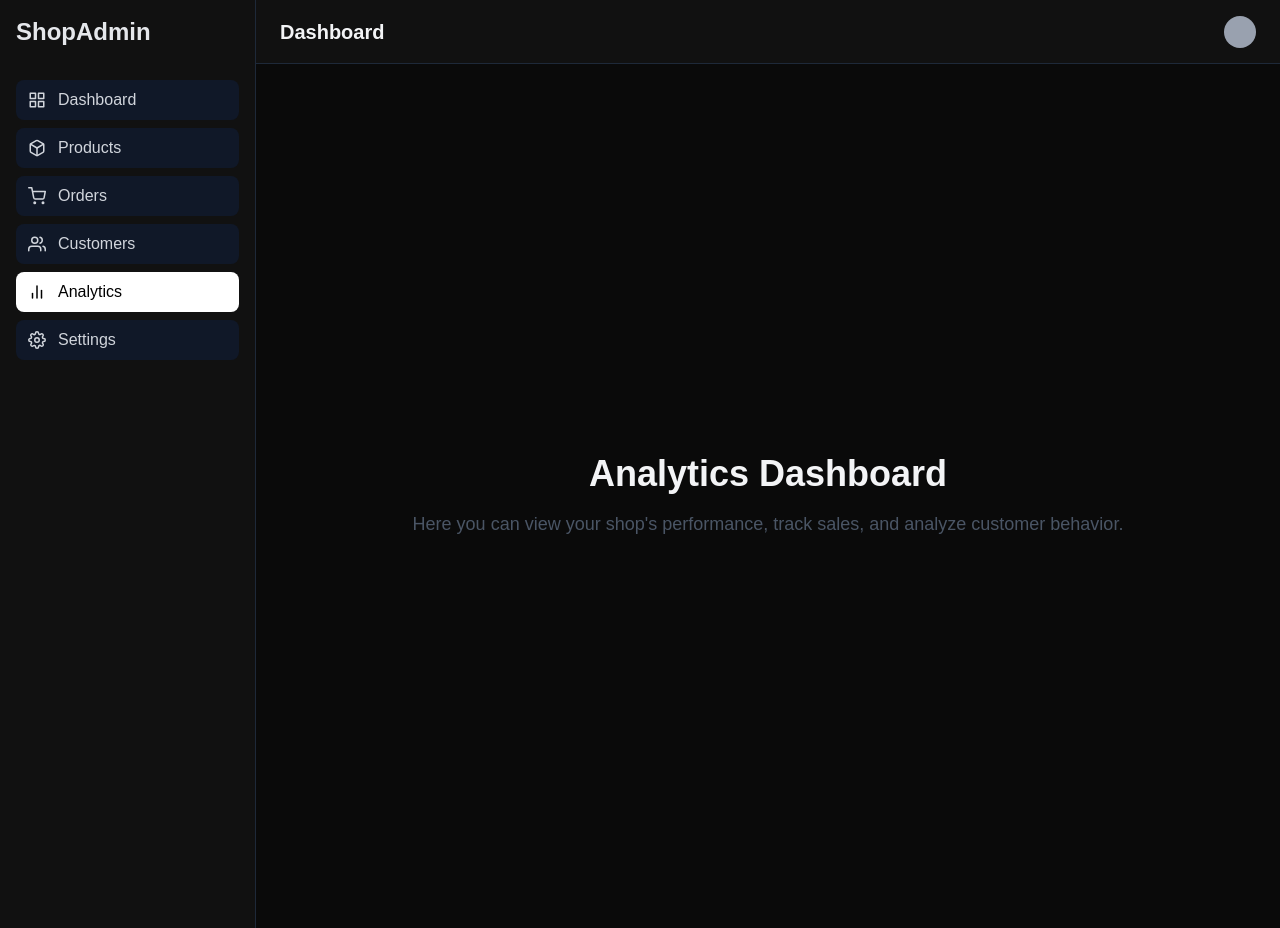
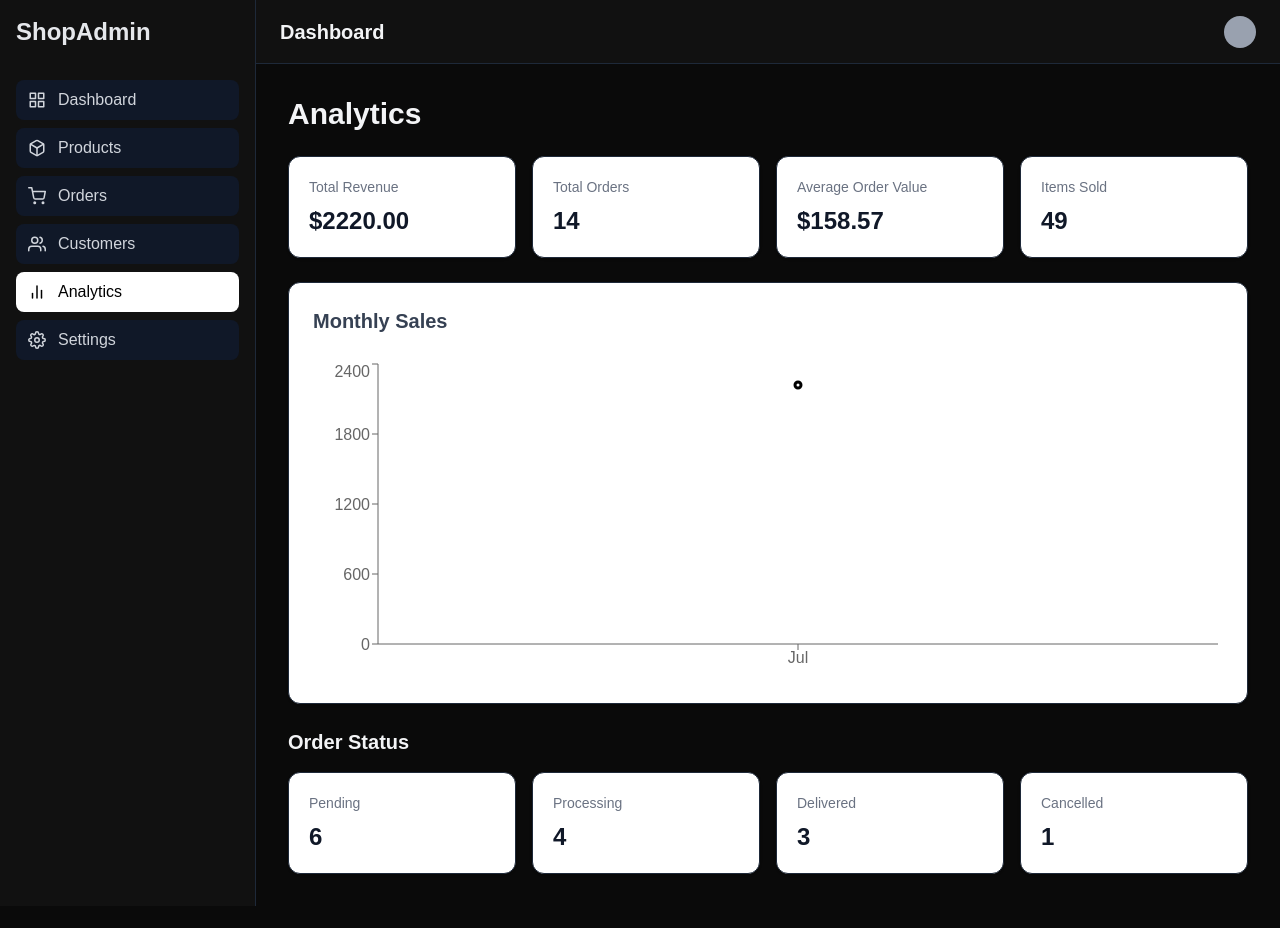
Before and after one commit to kenny-4111/shopadmin, a Next.js app: page /analytics in a window 1280 px wide. After the commit the page ends 906 px from the top, so only its background shows below. Built offline with nearby package versions, Linux system fonts and the light colour scheme.

Commit message:
feat: add analytics page

```diff
--- a/app/(admin)/analytics/page.tsx
+++ b/app/(admin)/analytics/page.tsx
@@ -1,11 +1,87 @@
+import { initialOrders } from "@/data/orders";
+import AnalyticsCard from "@/components/analytics/AnalyticsCard";
+import SalesChart from "@/components/charts/SalesCharts";
+import StatusCard from "@/components/analytics/StatusCard";
+
 export default function AnalyticsPage() {
+  const totalRevenue = initialOrders.reduce(
+    (total, order) => total + order.total,
+    0,
+  );
+
+  const totalOrders = initialOrders.length;
+
+  const averageOrderValue = totalOrders > 0 ? totalRevenue / totalOrders : 0;
+
+  const totalItemsSold = initialOrders.reduce(
+    (total, order) => total + order.items,
+    0,
+  );
+  const monthlySales = initialOrders.reduce(
+    (monthly, order) => {
+      const month = new Date(order.date).toLocaleString("en-US", {
+        month: "short",
+      });
+
+      const existingMonth = monthly.find((item) => item.month === month);
+
+      if (existingMonth) {
+        existingMonth.sales += order.total;
+      } else {
+        monthly.push({
+          month,
+          sales: order.total,
+        });
+      }
+
+      return monthly;
+    },
+    [] as { month: string; sales: number }[],
+  );
+  const statusCounts = initialOrders.reduce(
+    (counts, order) => {
+      counts[order.status]++;
+      return counts;
+    },
+    {
+      Pending: 0,
+      Processing: 0,
+      Delivered: 0,
+      Cancelled: 0,
+    },
+  );
   return (
-    <div className="flex flex-col items-center justify-center h-screen">
-      <h1 className="text-4xl font-bold mb-4">Analytics Dashboard</h1>
-      <p className="text-lg text-gray-600">
-        Here you can view your shop&apos;s performance, track sales, and analyze
-        customer behavior.
-      </p>
+    <div className="space-y-6">
+      <h1 className="text-3xl font-bold">Analytics</h1>
+      <div className="grid grid-cols-1 gap-4 sm:grid-cols-2 lg:grid-cols-4 ">
+        <AnalyticsCard
+          title="Total Revenue"
+          value={`$${totalRevenue.toFixed(2)}`}
+        />
+
+        <AnalyticsCard title="Total Orders" value={totalOrders} />
+
+        <AnalyticsCard
+          title="Average Order Value"
+          value={`$${averageOrderValue.toFixed(2)}`}
+        />
+
+        <AnalyticsCard title="Items Sold" value={totalItemsSold} />
+      </div>
+      <SalesChart data={monthlySales} />
+      <div>
+        <h2 className="mb-4 text-xl font-semibold">Order Status</h2>
+
+        <div className="grid grid-cols-1 gap-4 sm:grid-cols-2 lg:grid-cols-4">
+          <StatusCard status="Pending" count={statusCounts.Pending} />
+
+          <StatusCard status="Processing" count={statusCounts.Processing} />
+
+          <StatusCard status="Delivered" count={statusCounts.Delivered} />
+
+          <StatusCard status="Cancelled" count={statusCounts.Cancelled} />
+        </div>
+      </div>
     </div>
   );
 }
--- a/app/(admin)/dashboard/page.tsx
+++ b/app/(admin)/dashboard/page.tsx
@@ -8,6 +8,7 @@ import SalesChart from "@/components/charts/SalesCharts";
 import { initialOrders } from "@/data/orders";
 import OrdersTable from "@/components/tables/OrdersTable";
 import { initialCustomers } from "@/data/customers";
+import { salesData } from "@/data/sales";
 export default function DashboardPage() {
   const [products, setProducts] = useState<Product[]>(initialProducts);
 
@@ -35,7 +36,7 @@ export default function DashboardPage() {
 
       <StatsGrid products={products} />
 
-      <SalesChart />
+      <SalesChart data={salesData} />
       <OrdersTable
         title="Recent orders"
         orders={recentOrders}
--- a/app/(admin)/products/page.tsx
+++ b/app/(admin)/products/page.tsx
@@ -121,7 +121,7 @@ export default function ProductsPage() {
             placeholder="Search products..."
             value={searchTerm}
             onChange={(e) => setSearchTerm(e.target.value)}
-            className="rounded-lg border px-3 py-2 text-white sm:w-auto w-full min-w-0 max-w-full text-gray-700 "
+            className="rounded-lg border px-3 py-2 text-white sm:w-auto w-full min-w-0 max-w-ful "
           />
           <div className="w-full min-w-0 max-w-full sm:w-auto">
             <select
--- /dev/null
+++ b/components/analytics/AnalyticsCard.tsx
@@ -0,0 +1,13 @@
+interface AnalyticsCardProps {
+  title: string;
+  value: string | number;
+}
+
+export default function AnalyticsCard({ title, value }: AnalyticsCardProps) {
+  return (
+    <div className="rounded-xl border border-gray-800 bg-white p-5 shadow-sm">
+      <p className="text-sm font-medium text-gray-500">{title}</p>
+      <p className="mt-2 text-2xl font-bold text-gray-900">{value}</p>
+    </div>
+  );
+}
--- /dev/null
+++ b/components/analytics/StatusCard.tsx
@@ -0,0 +1,14 @@
+interface StatusCardProps {
+  status: string;
+  count: number;
+}
+
+export default function StatusCard({ status, count }: StatusCardProps) {
+  return (
+    <div className="rounded-xl border border-gray-800 bg-white p-5 shadow-sm">
+      <p className="text-sm font-medium text-gray-500">{status}</p>
+
+      <p className="mt-2 text-2xl font-bold text-gray-900">{count}</p>
+    </div>
+  );
+}
--- a/components/charts/SalesCharts.tsx
+++ b/components/charts/SalesCharts.tsx
@@ -9,9 +9,14 @@ import {
   ResponsiveContainer,
 } from "recharts";
 
-import { salesData } from "@/data/sales";
+interface salesChartsProps {
+  data: {
+    month: string;
+    sales: number;
+  }[];
+}
 
-export default function SalesChart() {
+export default function SalesChart({ data }: salesChartsProps) {
   return (
     <div className="overflow-hidden rounded-xl border border-gray-800 bg-white p-4 text-gray-700 shadow-sm sm:p-6">
       <h2 className="mb-4 text-lg font-semibold sm:mb-6 sm:text-xl">
@@ -20,7 +25,7 @@ export default function SalesChart() {
 
       <div className="h-72 sm:h-80">
         <ResponsiveContainer width="100%" height="100%">
-          <LineChart data={salesData}>
+          <LineChart data={data}>
             <XAxis dataKey="month" />
             <YAxis />
             <Tooltip />
```
